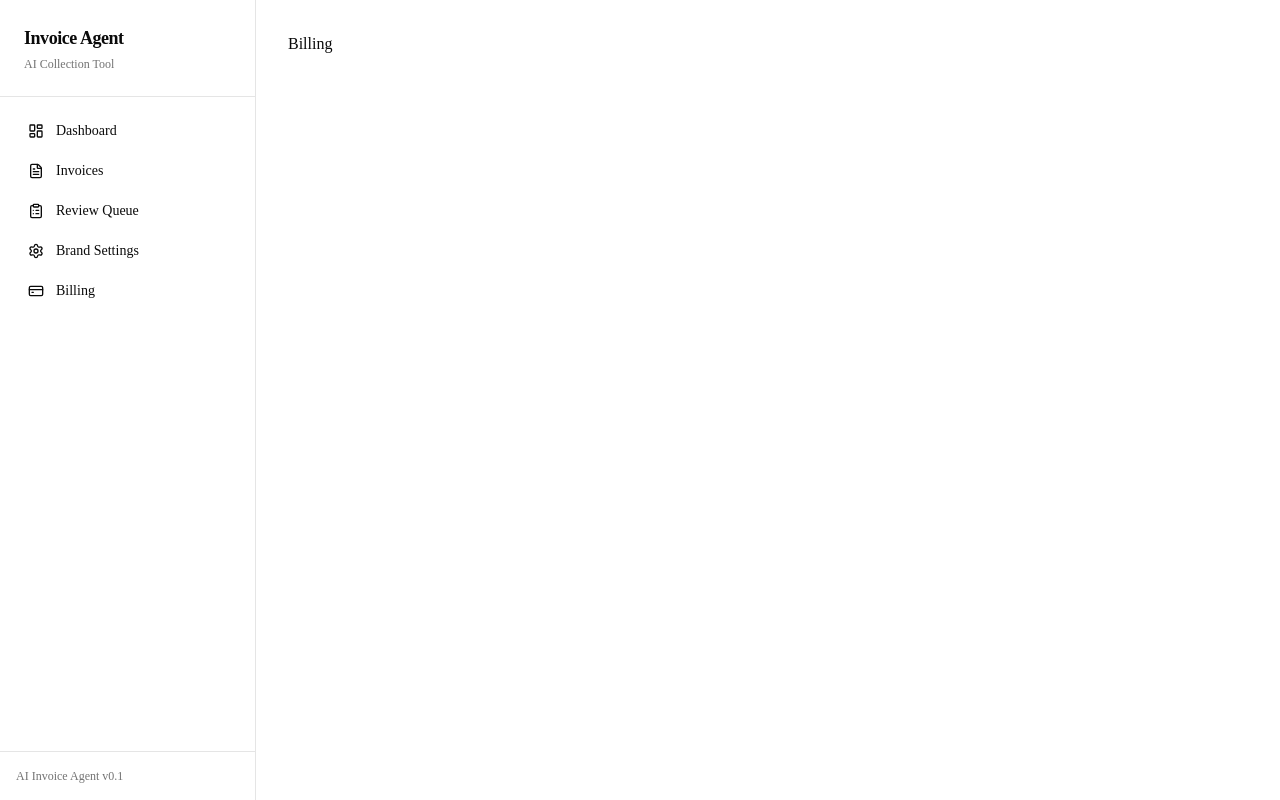
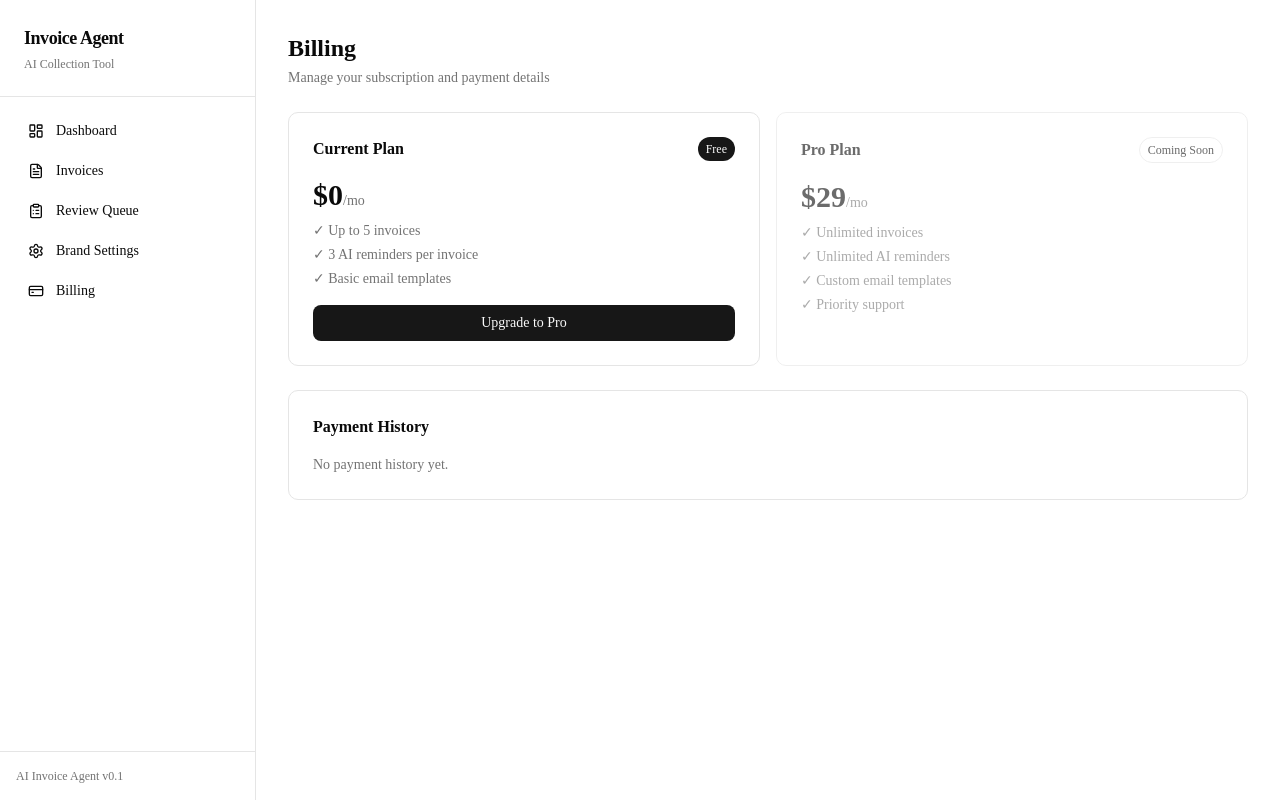
Before and after one commit to sinali10K/ai-invoice-agent, a Next.js app: page /billing in a window 1280 px wide. Built offline with nearby package versions, Linux system fonts and the light colour scheme.

Commit message:
feat: add Billing page with plan comparison

```diff
--- a/app/(dashboard)/billing/page.tsx
+++ b/app/(dashboard)/billing/page.tsx
@@ -1,7 +1,57 @@
 export default function BillingPage() {
   return (
-    <div>
-      <h1>Billing</h1>
+    <div className="space-y-6">
+      <div>
+        <h1 className="text-2xl font-bold">Billing</h1>
+        <p className="text-muted-foreground text-sm mt-1">
+          Manage your subscription and payment details
+        </p>
+      </div>
+
+      <div className="grid grid-cols-1 md:grid-cols-2 gap-4">
+        <div className="border rounded-lg p-6 space-y-4">
+          <div className="flex items-center justify-between">
+            <h2 className="font-semibold">Current Plan</h2>
+            <span className="text-xs bg-primary text-primary-foreground px-2 py-1 rounded-full">
+              Free
+            </span>
+          </div>
+          <div className="space-y-2">
+            <p className="text-3xl font-bold">$0<span className="text-sm font-normal text-muted-foreground">/mo</span></p>
+            <ul className="text-sm text-muted-foreground space-y-1">
+              <li>✓ Up to 5 invoices</li>
+              <li>✓ 3 AI reminders per invoice</li>
+              <li>✓ Basic email templates</li>
+            </ul>
+          </div>
+          <button className="w-full px-4 py-2 bg-primary text-primary-foreground text-sm rounded-md hover:bg-primary/90 transition-colors">
+            Upgrade to Pro
+          </button>
+        </div>
+
+        <div className="border rounded-lg p-6 space-y-4 opacity-60">
+          <div className="flex items-center justify-between">
+            <h2 className="font-semibold">Pro Plan</h2>
+            <span className="text-xs border px-2 py-1 rounded-full">
+              Coming Soon
+            </span>
+          </div>
+          <div className="space-y-2">
+            <p className="text-3xl font-bold">$29<span className="text-sm font-normal text-muted-foreground">/mo</span></p>
+            <ul className="text-sm text-muted-foreground space-y-1">
+              <li>✓ Unlimited invoices</li>
+              <li>✓ Unlimited AI reminders</li>
+              <li>✓ Custom email templates</li>
+              <li>✓ Priority support</li>
+            </ul>
+          </div>
+        </div>
+      </div>
+
+      <div className="border rounded-lg p-6 space-y-4">
+        <h2 className="font-semibold">Payment History</h2>
+        <p className="text-sm text-muted-foreground">No payment history yet.</p>
+      </div>
     </div>
   )
 }
```
